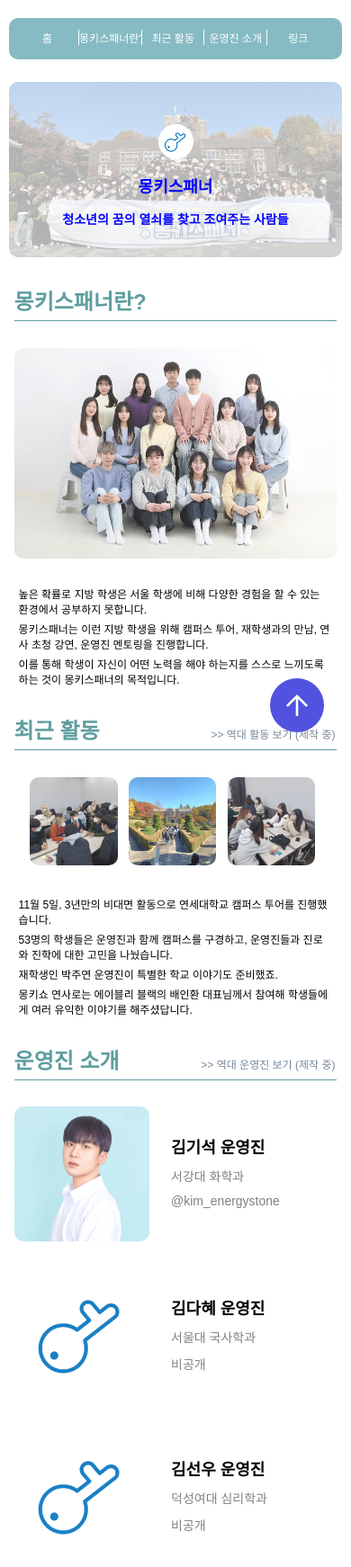
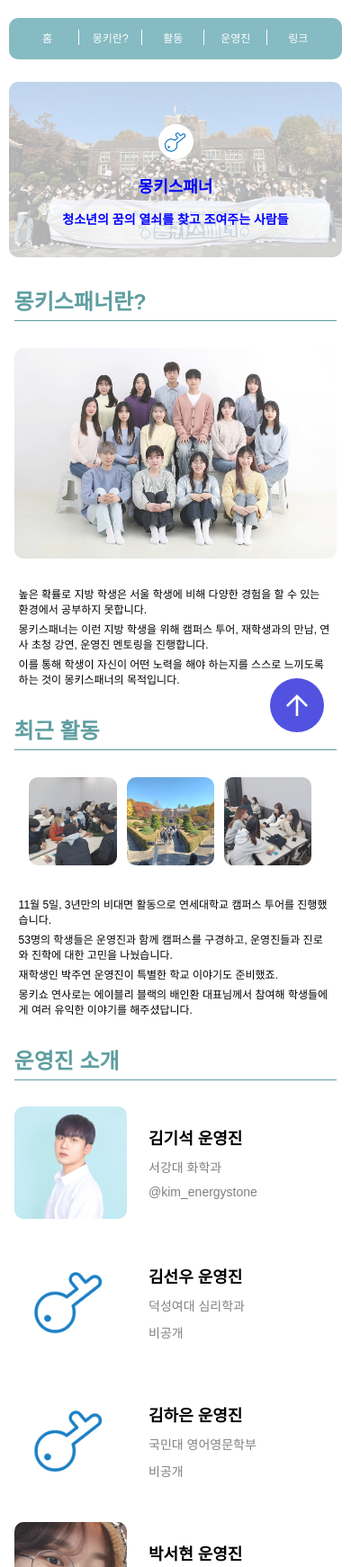
Before and after one commit to ezcode41/ezcode41.github.io, a plain HTML site: page index.html in a window 390 px wide. Shown: the top 1742 px of the page at 90% size. Drawn offline with nearby package versions, Linux system fonts and the light colour scheme.

Commit message:
Add files via upload

```diff
--- a/css/index.css
+++ b/css/index.css
@@ -28,6 +28,9 @@ li {
 }
 .line {
     border-left: 1px solid white;
+}
+.mobile {
+    display: none;
 }
 a {
     color: inherit;
@@ -120,7 +123,7 @@ p {
     text-align: center;
     width: 25vw;
     height: 25vw;
-    margin: 0px 1vw;
+    margin: 0px 0.8vw;
     border-radius: 10px;
     opacity: 90%;
 }
@@ -135,6 +138,7 @@ p {
 }
 .photo {
     display: inline-block;
+    vertical-align: top;
     width: 150px;
     height: 150px;
     margin-top: 10px;
@@ -146,8 +150,8 @@ p {
     display: inline-block;
     position: relative;
     top: 5px;
-    vertical-align: top;
-    width: 20vw;
+    vertical-align: middle;
+    width: 150px;
     height: 150px;
     padding: 18px 20px;
 }
@@ -293,6 +297,17 @@ footer {
 
 /* mobile */
 @media all and (max-width: 767px) {
+
+    ul {
+        font-size: 12px;
+    }
+    .desktop {
+        display: none;
+    }
+    .mobile {
+        display: inline-block;
+    }
+
     p {
         font-size: 12px;
     }
@@ -304,14 +319,9 @@ footer {
     }
 
     #add {
-        font-size: 12px;
-        line-height: 48px;
-    }
-    ul {
-        font-size: 12px;
+        display: none;
     }
     .active {
-        display: block;
         width: 90vw;
     }
     .active h3 {
@@ -320,4 +330,20 @@ footer {
     .active h6 {
         font-size: 14px;
     }
+    .photo {
+        width: 125px;
+        height: 125px;
+    }
+    .info {
+        top: -5px;
+        width: 125px;
+        height: 125px;
+    }
 }
+
+/* fold */
+@media all and (max-width: 319px) {
+    .banner h3 {
+        display: none;
+    }
+}
--- a/index.html
+++ b/index.html
@@ -17,9 +17,12 @@
             <nav id="top">
                 <ul>
                     <li><a href="index.html">홈</a></li>
-                    <li class="line"><a href="#intro">몽키스패너란?</a></li>
-                    <li class="line"><a href="#program">최근 활동</a></li>
-                    <li class="line"><a href="#member">운영진 소개</a></li>
+                    <li class="line desktop"><a href="#intro">몽키스패너란?</a></li>
+                    <li class="line mobile"><a href="#intro">몽키란?</a></li>
+                    <li class="line desktop"><a href="#program">최근 활동</a></li>
+                    <li class="line mobile"><a href="#program">활동</a></li>
+                    <li class="line desktop"><a href="#member">운영진 소개</a></li>
+                    <li class="line mobile"><a href="#member">운영진</a></li>
                     <li class="line"><a href="#link">링크</a></li>
                 </ul>
             </nav>
@@ -63,14 +66,6 @@
                     <h3>김기석 운영진</h3>
                     <h6>서강대 화학과</h6>
                     <h6>@kim_energystone</h6>
-                </div>
-            </div>
-            <div class="active">
-                <img class="photo" src="images/logo.png">
-                <div class="info">
-                    <h3>김다혜 운영진</h3>
-                    <h6>서울대 국사학과</h6>
-                    <h6>비공개</h6>
                 </div>
             </div>
             <div class="active">
@@ -142,6 +137,14 @@
                 <div class="info">
                     <h3>유관균 운영진</h3>
                     <h6>경희대 전기전자공학과</h6>
+                    <h6>비공개</h6>
+                </div>
+            </div>
+            <div class="active">
+                <img class="photo" src="images/logo.png">
+                <div class="info">
+                    <h3>이다혜 운영진</h3>
+                    <h6>서울대 국사학과</h6>
                     <h6>비공개</h6>
                 </div>
             </div>
```
